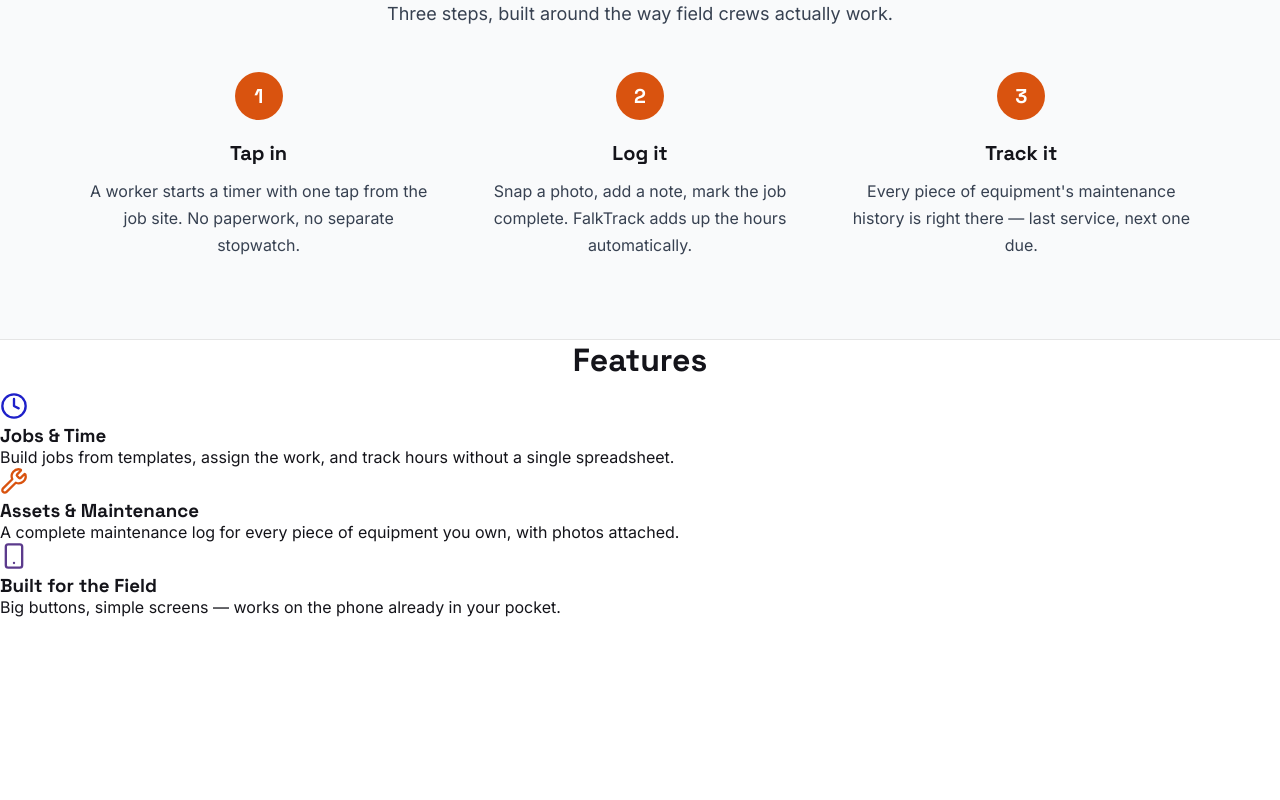
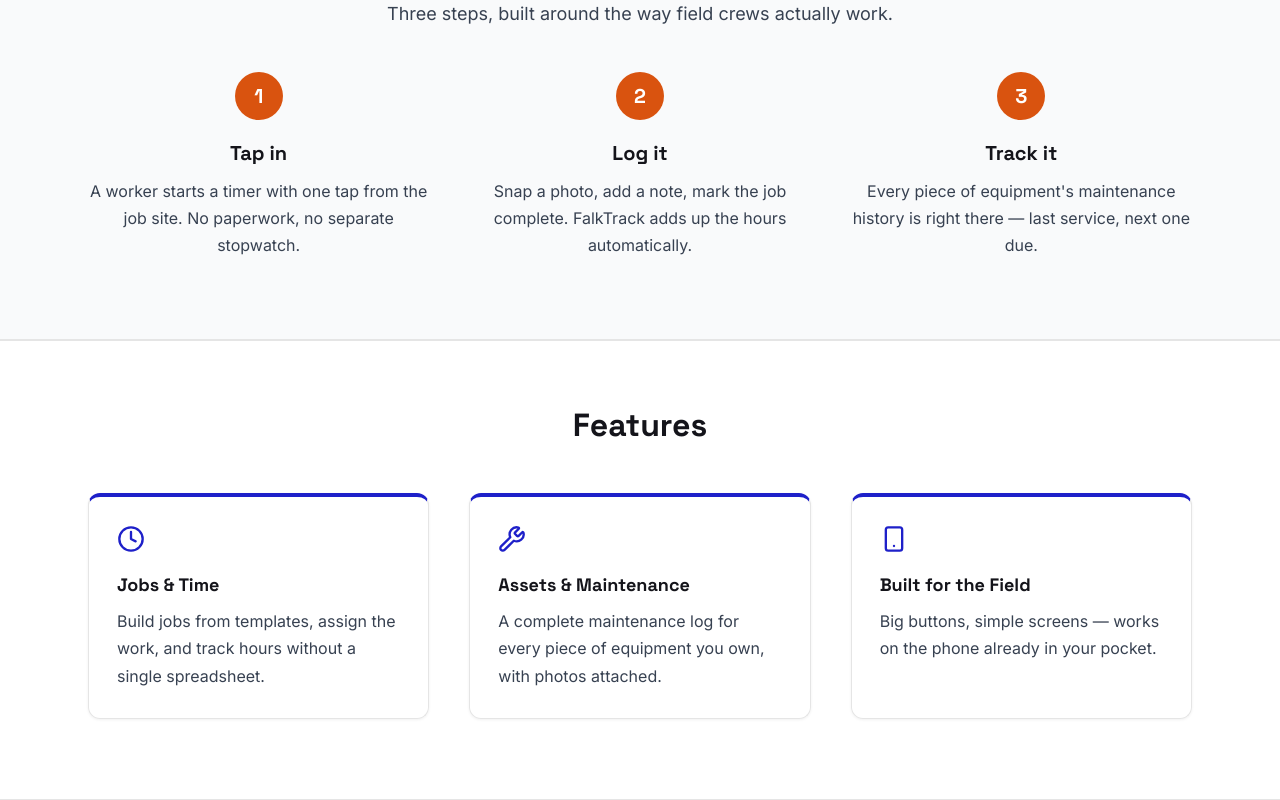
Before and after one commit to dfalk1972/FalkTrack, a React (Vite) app: page / in a window 1280 px wide. Shown: the part 872-1672 px from the top of the page. Before the commit the page ends 1489 px from the top, so only its background shows below. Built offline with nearby package versions, Linux system fonts and the light colour scheme.

Commit message:
Style Features section, fix accent border colors

```diff
--- a/src/pages/Home/Home.jsx
+++ b/src/pages/Home/Home.jsx
@@ -27,19 +27,19 @@ const features = [
     icon: Clock,
     title: "Jobs & Time",
     body: "Build jobs from templates, assign the work, and track hours without a single spreadsheet.",
-    accentColor: "var(--color-indigo)",
+    accentColor: "#1E20C9",
   },
   {
     icon: Wrench,
     title: "Assets & Maintenance",
     body: "A complete maintenance log for every piece of equipment you own, with photos attached.",
-    accentColor: "var(--color-orange)",
+    accentColor: "#1E20C9",
   },
   {
     icon: Smartphone,
     title: "Built for the Field",
     body: "Big buttons, simple screens — works on the phone already in your pocket.",
-    accentColor: "var(--color-purple)",
+    accentColor: "#1E20C9",
   },
 ];
 export default function Home() {
@@ -125,11 +125,12 @@ export default function Home() {
               {features.map((feature) => {
                 const Icon = feature.icon;
                 return (
-                  <div key={feature.title} className={styles.featureCard}>
-                    <div
-                      className={styles.featureIconWrap}
-                      style={{ borderTopColor: feature.accentColor }}
-                    >
+                  <div
+                    key={feature.title}
+                    className={styles.featureCard}
+                    style={{ borderTopColor: feature.accentColor }}
+                  >
+                    <div className={styles.featureIconWrap}>
                       <Icon size={28} color={feature.accentColor} />
                     </div>
                     <h3 className={styles.featureTitle}>{feature.title}</h3>
--- a/src/pages/Home/Home.module.css
+++ b/src/pages/Home/Home.module.css
@@ -144,14 +144,12 @@
 
 .mascotCard {
   width: 100%;
-  min-height: 280px;
   border-radius: 1rem;
   display: flex;
   flex-direction: column;
   align-items: center;
   justify-content: center;
   text-align: center;
-  /*padding: 2.5rem;*/
   gap: 0.5rem;
   color: #9ca3af;
 }
@@ -255,3 +253,53 @@
     grid-template-columns: 1fr;
   }
 }
+
+/* ── Features ────────────────────────────────────── */
+
+.features {
+  border-top: 1px solid #e5e5e5;
+  border-bottom: 1px solid #e5e5e5;
+}
+
+.featuresInner {
+  max-width: 1152px;
+  margin: 0 auto;
+  padding: 4rem 1.5rem 5rem;
+}
+
+.featuresGrid {
+  display: grid;
+  grid-template-columns: repeat(3, 1fr);
+  gap: 2.5rem;
+  margin-top: 3rem;
+}
+
+.featureCard {
+  border: 1px solid #e5e5e5;
+  border-top: 4px solid #e5e5e5;
+  border-radius: 0.75rem;
+  padding: 1.75rem;
+  box-shadow: 0 1px 3px rgba(0, 0, 0, 0.06);
+}
+
+.featureIconWrap {
+  margin-bottom: 1rem;
+}
+
+.featureTitle {
+  font-size: 1.125rem;
+  font-weight: 700;
+  margin-bottom: 0.75rem;
+}
+
+.featureIconBody {
+  font-size: 1rem;
+  color: #374151;
+  line-height: 1.7;
+}
+
+@media (max-width: 768px) {
+  .featuresGrid {
+    grid-template-columns: 1fr;
+  }
+}
```
